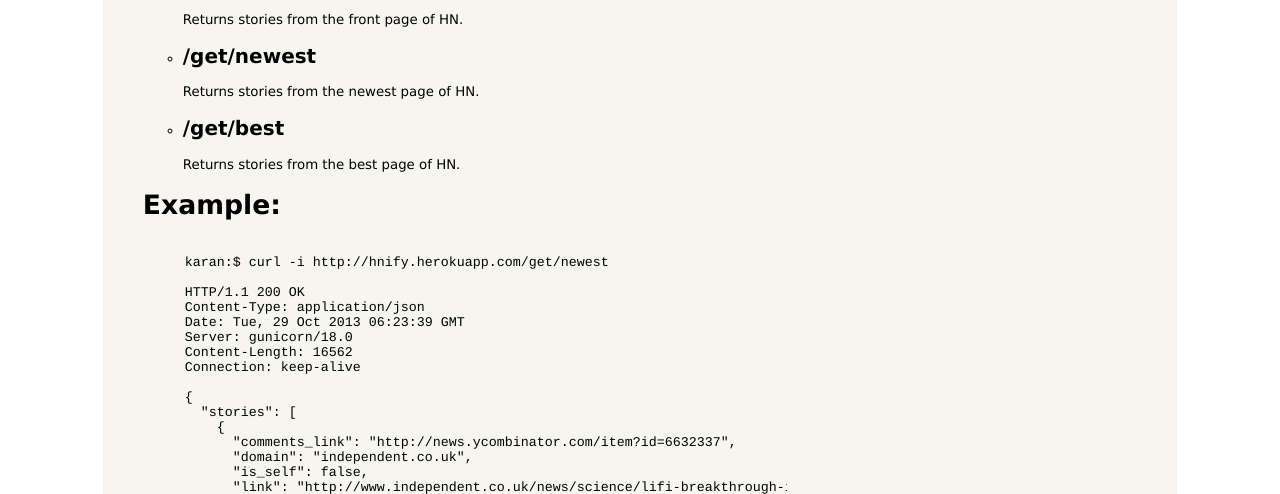
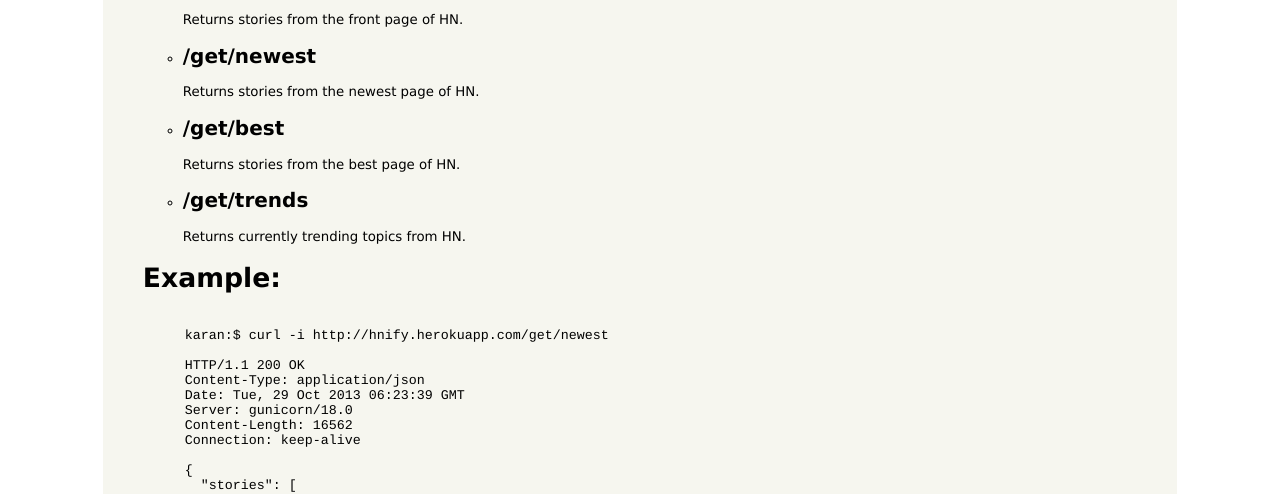
Before and after one commit to karan/HNify, a Flask app: page / in a window 1280 px wide. Shown: the part 217-711 px from the top of the page. Run offline with Flask 2, Linux system fonts and the light colour scheme.

Commit message:
new api call: /get/trends

```diff
--- a/app.py
+++ b/app.py
@@ -1,6 +1,8 @@
 #!/usr/bin/env python
 
 import time
+import re
+from collections import Counter
 
 from hn import HN
 from flask import Flask, jsonify, make_response, render_template, redirect
@@ -18,11 +20,30 @@ temp_cache = {
     'newest': {
         'response_json' : None,
         'time' : time.time()
-        }
+        },
+    'trends': {
+        'response_json': None,
+        'time': time.time()
     }
+}
 
 # cache time to live in seconds
 timeout = 600
+
+stopwords = ["a","able","about","across","after","all","almost","also","am",
+             "among","an","and","any","are","as","at","be","because","been",
+             "but","by","can","cannot","could","dear","did","do","does",
+             "either","else","ever","every","for","from","get","got","had",
+             "has","have","he","her","hers","him","his","how","however","i",
+             "if","in","into","is","it","its","just","least","let","like",
+             "likely","may","me","might","most","must","my","neither","no",
+             "nor","not","of","off","often","on","only","or","other","our",
+             "own","rather","said","say","says","she","should","since","so",
+             "some","than","that","the","their","them","then","there","these",
+             "they","this","tis","to","too","twas","us","wants","was","we",
+             "were","what","when","where","which","while","who","whom","why",
+             "will","with","would","yet","you","your", 'show hn', 'ask hn',
+             'hn', 'show', 'ask']
 
 @app.route('/')
 def index():
@@ -31,7 +52,7 @@ def index():
     '''
     return render_template('main.html')
 
-@app.route('/get/top', methods = ['GET'])
+@app.route('/get/top', methods=['GET'])
 def get_top():
     '''
     Returns stories from the front page of HN.
@@ -45,7 +66,7 @@ def get_top():
         temp_cache['top']['time'] = time.time()
         return jsonify(temp_cache['top']['response_json'])
 
-@app.route('/get/<story_type>', methods = ['GET'])
+@app.route('/get/<story_type>', methods=['GET'])
 def get_stories(story_type):
     '''
     Returns stories from the requested page of HN.
@@ -62,6 +83,19 @@ def get_stories(story_type):
         temp_cache[story_type]['time'] = time.time()
         return jsonify(temp_cache[story_type]['response_json'])
 
+@app.route('/get/trends', methods=['GET'])
+def trends():
+    '''
+    Returns currently trending topics.
+    '''
+    if temp_cache['trends']['response_json'] is not None \
+       and temp_cache['trends']['time'] + timeout < time.time():
+        return temp_cache['trends']['response_json']
+    else:
+        temp_cache['trends']['response_json'] = {'trends': get_trends()}
+        temp_cache['trends']['time'] = time.time()
+        return jsonify(temp_cache['trends']['response_json'])
+
 @app.errorhandler(404)
 def not_found(error):
     '''
@@ -76,5 +110,34 @@ def not_found(error):
     '''
     return make_response(jsonify({ 'einstein': 'If the facts don\'t fit the theory, change the facts.' }), 503)
 
+def get_trends():
+    '''
+    Returns a list of trending topics on HN.
+    '''
+    hn = HN()
+
+    titles = [story.title for story in hn.get_stories(page_limit=4)]
+
+    one_grams = [] # list of 1-grams
+    two_grams = [] # list of 2-grams
+
+    # Single word regex
+    one_word_pat = re.compile('[A-Z][A-Za-z.]+')
+    # Two consecutive word @ http://regex101.com/r/xE2vT0
+    two_word_pat = re.compile('(?=((?<![A-Za-z.])[A-Z][a-z.]*[\s-][A-Z][a-z.]+))')
+
+    for title in titles:
+        # get list of capitalized words
+        one_words = re.findall(one_word_pat, title)
+        # remove stop words
+        one_words = [word for word in one_words if word.lower() not in stopwords]
+        one_grams.extend(one_words)
+
+        two_grams.extend(re.findall(two_word_pat, title))
+
+    grams = Counter(one_grams).most_common() + Counter(two_grams).most_common()
+    return [{'phrase': phrase[0], 'count': phrase[1]} for phrase in grams if phrase[1] > 1]
+
+
 if __name__ == '__main__':
     app.run(debug=True)
--- a/requirements.txt
+++ b/requirements.txt
@@ -1,10 +1,10 @@
 Flask==0.10.1
-HackerNews==1.6.1
+HackerNews==1.7.1
 Jinja2==2.7.1
 MarkupSafe==0.18
 Werkzeug==0.9.4
 beautifulsoup4==4.3.2
 gunicorn==18.0
 itsdangerous==0.23
-requests==2.0.1
+requests==2.1.0
 wsgiref==0.1.2
--- a/templates/main.html
+++ b/templates/main.html
@@ -21,6 +21,8 @@ Returns stories from the front page of HN.
 Returns stories from the newest page of HN.
 <li><p><h2>/get/best</h2>
 Returns stories from the best page of HN.
+<li><p><h2>/get/trends</h2>
+Returns currently trending topics from HN.
 </UL>
 <h1>Example:</h1>
 <UL>
```
Also changed, not shown: README.md.
